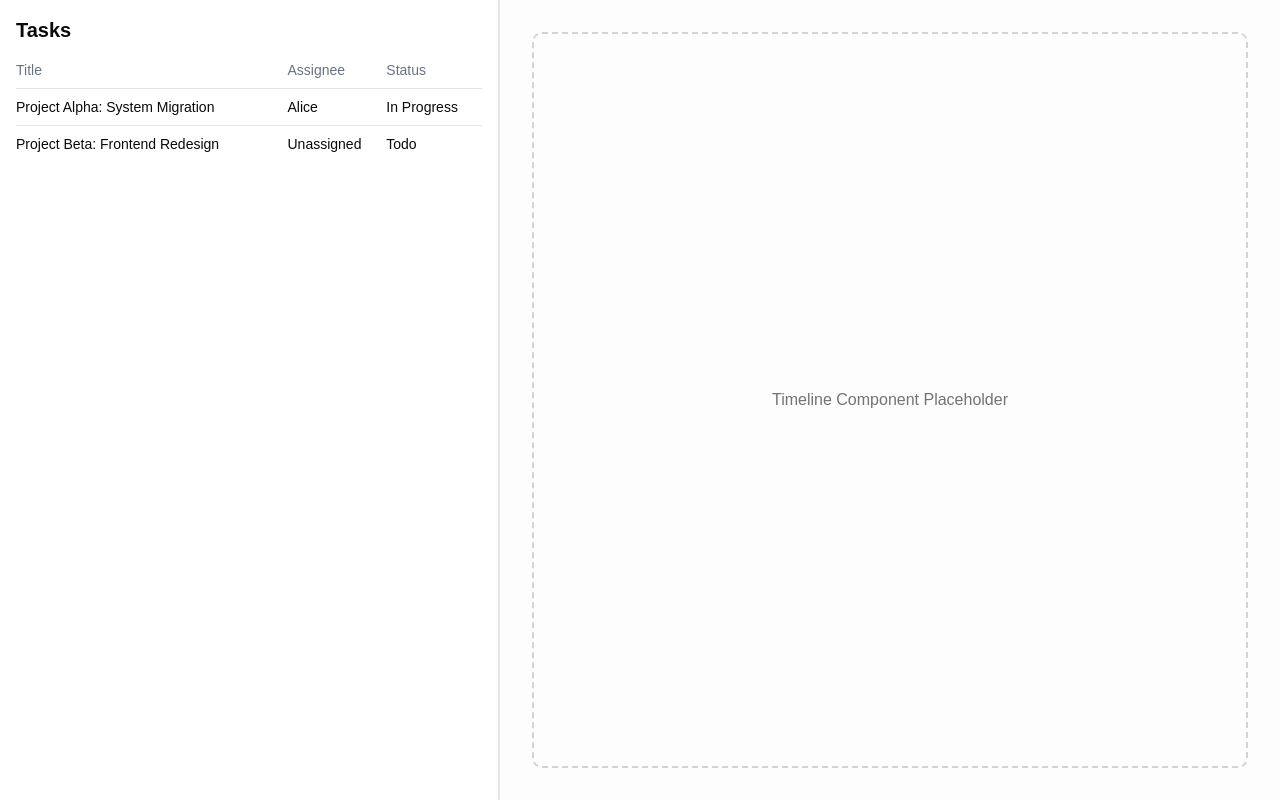
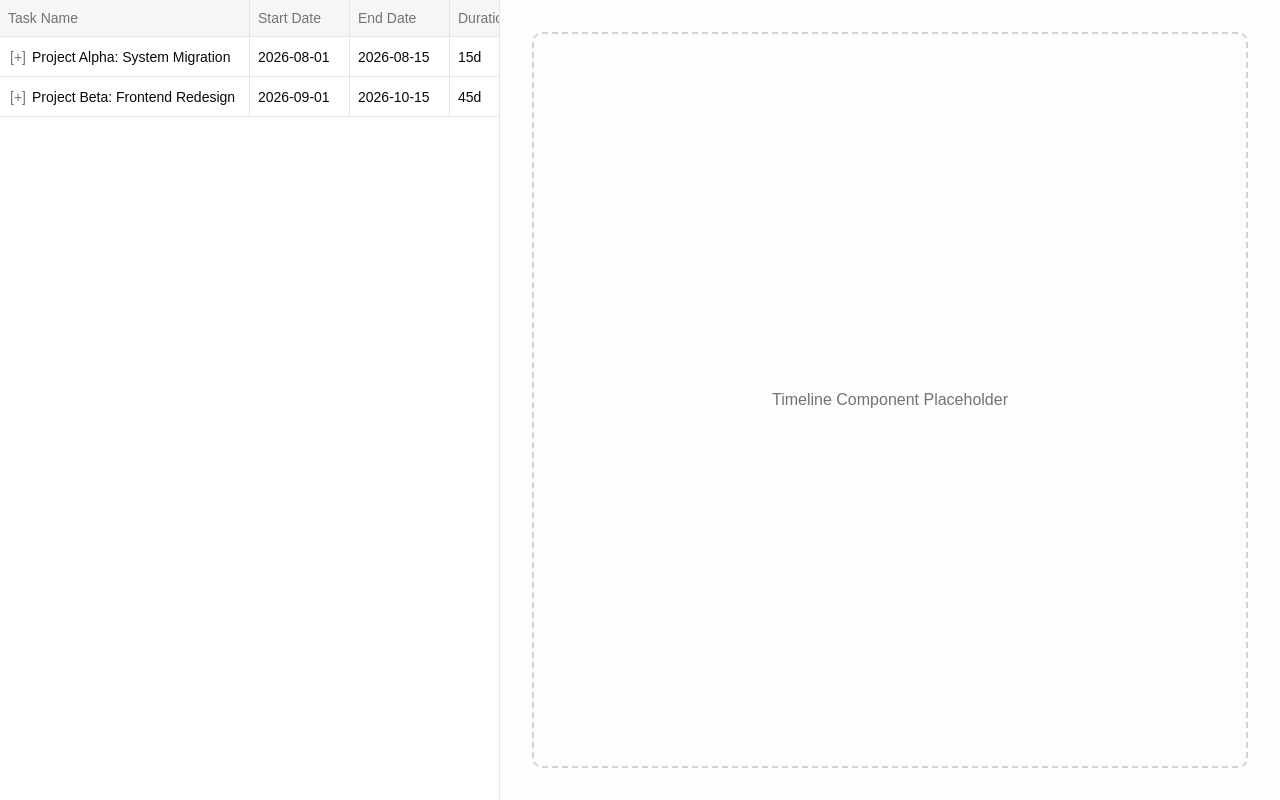
Before and after one commit to Vishal-270504/gantt-board, a React (Vite) app: page / in a window 1280 px wide. Built offline with nearby package versions, Linux system fonts and the light colour scheme.

Commit message:
changes in types

```diff
--- a/src/features/dashboard/components/DashboardLayout.tsx
+++ b/src/features/dashboard/components/DashboardLayout.tsx
@@ -1,4 +1,4 @@
-import { DashboardTable } from './DashboardTable';
+import { GanttTable } from './GanttTable';
 
 export function DashboardLayout() {
   return (
@@ -9,7 +9,7 @@ export function DashboardLayout() {
         Overflow-auto allows independent horizontal/vertical scrolling for the table.
       */}
       <aside className="w-[400px] lg:w-[500px] flex-shrink-0 h-full overflow-auto border-r z-10 bg-card">
-        <DashboardTable />
+        <GanttTable />
       </aside>
 
       {/*
--- a/src/features/dashboard/components/DashboardTable.tsx
+++ b/src/features/dashboard/components/DashboardTable.tsx
@@ -17,7 +17,7 @@ export function DashboardTable() {
             <tr key={task.id} className="border-b last:border-0 hover:bg-gray-50">
               <td className="py-2">{task.title}</td>
               <td className="py-2">{task.assignee || 'Unassigned'}</td>
-              <td className="py-2 capitalize">{task.status.replace('-', ' ')}</td>
+              <td className="py-2 capitalize">{task.progress.toString().concat('%')}</td>
             </tr>
           ))}
         </tbody>
--- /dev/null
+++ b/src/features/dashboard/components/GanttTable.tsx
@@ -0,0 +1,11 @@
+import { GanttTableHeader } from './GanttTableHeader';
+import { GanttTableBody } from './GanttTableBody';
+
+export function GanttTable() {
+  return (
+    <div className="flex flex-col h-full bg-background relative text-sm w-max min-w-full">
+      <GanttTableHeader />
+      <GanttTableBody />
+    </div>
+  );
+}
--- /dev/null
+++ b/src/features/dashboard/components/GanttTableBody.tsx
@@ -0,0 +1,46 @@
+import type { Task } from '../types';
+import { useDashboardStore } from '../store/useDashboardStore';
+import { GanttTableRow } from './GanttTableRow';
+
+interface TaskNodeProps {
+  task: Task;
+  allTasks: Task[];
+  depth: number;
+}
+
+// Recursive component to handle hierarchy
+function TaskNode({ task, allTasks, depth }: TaskNodeProps) {
+  const expandedIds = useDashboardStore((state) => state.expandedIds);
+  const isExpanded = !!expandedIds[task.id];
+
+  const children = allTasks.filter((t) => t.parentId === task.id);
+  const hasChildren = children.length > 0;
+
+  return (
+    <>
+      <GanttTableRow
+        task={task}
+        depth={depth}
+        isExpanded={isExpanded}
+        hasChildren={hasChildren}
+      />
+
+      {isExpanded && hasChildren && children.map((child) => (
+        <TaskNode key={child.id} task={child} allTasks={allTasks} depth={depth + 1} />
+      ))}
+    </>
+  );
+}
+
+export function GanttTableBody() {
+  const tasks = useDashboardStore((state) => state.tasks);
+  const rootTasks = tasks.filter((t) => t.parentId === null);
+
+  return (
+    <div className="flex-1 w-full bg-background">
+      {rootTasks.map((task) => (
+        <TaskNode key={task.id} task={task} allTasks={tasks} depth={0} />
+      ))}
+    </div>
+  );
+}
--- /dev/null
+++ b/src/features/dashboard/components/GanttTableHeader.tsx
@@ -0,0 +1,17 @@
+import { GANTT_COLUMNS } from '../constants';
+
+export function GanttTableHeader() {
+  return (
+    <div className="sticky top-0 z-10 flex bg-muted/90 backdrop-blur-sm border-b border-border text-sm font-medium text-muted-foreground w-max min-w-full">
+      {GANTT_COLUMNS.map((col) => (
+        <div
+          key={col.id}
+          className="p-2 border-r border-border last:border-r-0 truncate flex-shrink-0"
+          style={{ width: col.width }}
+        >
+          {col.label}
+        </div>
+      ))}
+    </div>
+  );
+}
--- /dev/null
+++ b/src/features/dashboard/components/GanttTableRow.tsx
@@ -0,0 +1,61 @@
+import type { Task } from '../types';
+import { GANTT_COLUMNS } from '../constants';
+
+interface GanttTableRowProps {
+  task: Task;
+  depth: number;
+  isExpanded: boolean;
+  hasChildren: boolean;
+}
+
+export function GanttTableRow({ task, depth, isExpanded, hasChildren }: GanttTableRowProps) {
+  // Placeholders for calculated fields
+  const duration = `${task.duration}d`;
+  const progress = `${task.progress}%`;
+  const predecessors = task.predecessors?.join(', ') || '';
+
+  return (
+    <div className="flex border-b border-border hover:bg-muted/50 transition-colors text-sm items-center h-10 w-max min-w-full">
+      {/* Task Name Column with indentation placeholder */}
+      <div
+        className="p-2 border-r border-border truncate flex items-center h-full flex-shrink-0"
+        style={{ width: GANTT_COLUMNS[0].width, paddingLeft: `${(depth * 16) + 8}px` }}
+      >
+        <span className="w-5 h-5 mr-1 flex-shrink-0 flex items-center justify-center text-muted-foreground">
+          {hasChildren ? (isExpanded ? '[-]' : '[+]') : ''}
+        </span>
+        <span className="truncate">{task.title}</span>
+      </div>
+
+      {/* Start Date */}
+      <div className="p-2 border-r border-border truncate h-full flex items-center flex-shrink-0" style={{ width: GANTT_COLUMNS[1].width }}>
+        {task.startDate}
+      </div>
+
+      {/* End Date */}
+      <div className="p-2 border-r border-border truncate h-full flex items-center flex-shrink-0" style={{ width: GANTT_COLUMNS[2].width }}>
+        {task.endDate}
+      </div>
+
+      {/* Duration */}
+      <div className="p-2 border-r border-border truncate h-full flex items-center flex-shrink-0" style={{ width: GANTT_COLUMNS[3].width }}>
+        {duration}
+      </div>
+
+      {/* Progress */}
+      <div className="p-2 border-r border-border truncate h-full flex items-center flex-shrink-0" style={{ width: GANTT_COLUMNS[4].width }}>
+        <div className="flex items-center w-full gap-2">
+          <div className="flex-1 h-2 bg-muted rounded-full overflow-hidden">
+            <div className="h-full bg-primary transition-all" style={{ width: `${task.progress}%` }} />
+          </div>
+          <span className="text-xs w-8 text-right text-muted-foreground">{task.progress}%</span>
+        </div>
+      </div>
+
+      {/* Predecessor */}
+      <div className="p-2 truncate h-full flex items-center flex-shrink-0" style={{ width: GANTT_COLUMNS[5].width }}>
+        {predecessors}
+      </div>
+    </div>
+  );
+}
--- /dev/null
+++ b/src/features/dashboard/constants.ts
@@ -0,0 +1,14 @@
+export interface GanttColumn {
+  id: string;
+  label: string;
+  width?: string;
+}
+
+export const GANTT_COLUMNS: GanttColumn[] = [
+  { id: 'title', label: 'Task Name', width: '250px' },
+  { id: 'startDate', label: 'Start Date', width: '100px' },
+  { id: 'endDate', label: 'End Date', width: '100px' },
+  { id: 'duration', label: 'Duration', width: '80px' },
+  { id: 'progress', label: 'Progress', width: '100px' },
+  { id: 'predecessor', label: 'Predecessor', width: '100px' },
+];
--- a/src/features/dashboard/index.ts
+++ b/src/features/dashboard/index.ts
@@ -1,5 +1,9 @@
 export * from './types';
+export * from './constants';
 export * from './mockData';
-export * from './components/DashboardTable';
+export * from './components/GanttTable';
+export * from './components/GanttTableHeader';
+export * from './components/GanttTableRow';
+export * from './components/GanttTableBody';
 export * from './components/DashboardLayout';
 export * from './store/useDashboardStore';
--- a/src/features/dashboard/mockData/index.ts
+++ b/src/features/dashboard/mockData/index.ts
@@ -5,97 +5,109 @@ export const mockTasks: Task[] = [
     id: 'p-1',
     title: 'Project Alpha: System Migration',
     assignee: 'Alice',
-    status: 'in-progress',
+    progress: 50,
     startDate: '2026-08-01',
     endDate: '2026-08-15',
+    duration: 15,
     type: 'project',
-    children: [
+    parentId: null
+  },
   {
     id: 't-1-1',
     title: 'Phase 1: Database Setup',
-        status: 'done',
+    progress: 100,
     startDate: '2026-08-01',
     endDate: '2026-08-05',
+    duration: 5,
     type: 'task',
-        children: [
+    parentId: 'p-1'
+  },
   {
     id: 't-1-1-1',
     title: 'Provision AWS RDS',
     assignee: 'Bob',
-            status: 'done',
+    progress: 100,
     startDate: '2026-08-01',
     endDate: '2026-08-02',
-            type: 'task'
+    duration: 2,
+    type: 'task',
+    parentId: 't-1-1'
   },
   {
     id: 't-1-1-2',
     title: 'Run Schema Migrations',
     assignee: 'Alice',
-            status: 'done',
+    progress: 100,
     startDate: '2026-08-03',
     endDate: '2026-08-05',
+    duration: 3,
     type: 'task',
-            predecessors: ['t-1-1-1']
-          }
-        ]
+    predecessors: ['t-1-1-1'],
+    parentId: 't-1-1'
   },
   {
     id: 'm-1-1',
     title: 'Database Ready',
-        status: 'done',
+    progress: 100,
     startDate: '2026-08-05',
     endDate: '2026-08-05',
+    duration: 0,
     type: 'milestone',
-        predecessors: ['t-1-1-2']
+    predecessors: ['t-1-1-2'],
+    parentId: 'p-1'
   },
   {
     id: 't-1-2',
     title: 'Phase 2: API Gateway Integration',
     assignee: 'Charlie',
-        status: 'in-progress',
+    progress: 20,
     startDate: '2026-08-06',
     endDate: '2026-08-15',
+    duration: 10,
     type: 'task',
-        predecessors: ['m-1-1']
-      }
-    ]
+    predecessors: ['m-1-1'],
+    parentId: 'p-1'
   },
   {
     id: 'p-2',
     title: 'Project Beta: Frontend Redesign',
-    status: 'todo',
+    progress: 0,
     startDate: '2026-09-01',
     endDate: '2026-10-15',
+    duration: 45,
     type: 'project',
-    children: [
+    parentId: null
+  },
   {
     id: 't-2-1',
     title: 'Design System Overhaul',
     assignee: 'Diana',
-        status: 'todo',
+    progress: 0,
     startDate: '2026-09-01',
     endDate: '2026-09-10',
+    duration: 10,
     type: 'task',
-        children: [
+    parentId: 'p-2'
+  },
   {
     id: 't-2-1-1',
     title: 'Typography Update',
-            status: 'todo',
+    progress: 0,
     startDate: '2026-09-01',
     endDate: '2026-09-03',
-            type: 'task'
-          }
-        ]
+    duration: 3,
+    type: 'task',
+    parentId: 't-2-1'
   },
   {
     id: 'm-2-1',
     title: 'Design Freeze',
-        status: 'todo',
+    progress: 0,
     startDate: '2026-09-10',
     endDate: '2026-09-10',
+    duration: 0,
     type: 'milestone',
-        predecessors: ['t-2-1']
-      }
-    ]
+    predecessors: ['t-2-1'],
+    parentId: 'p-2'
   }
 ];
--- a/src/features/dashboard/types/index.ts
+++ b/src/features/dashboard/types/index.ts
@@ -2,10 +2,11 @@ export interface Task {
   id: string;
   title: string;
   assignee?: string;
-  status: 'todo' | 'in-progress' | 'done';
+  progress: number; // 1 - 100
   startDate: string; // ISO 8601 date string
   endDate: string; // ISO 8601 date string
+  duration: number;
   type?: 'project' | 'task' | 'milestone';
   predecessors?: string[]; // Array of dependency Task IDs
-  children?: Task[]; // Supports unlimited nested hierarchy
+  parentId: string | null;
 }
```
Lines whose indentation alone changed are shown as unchanged.
